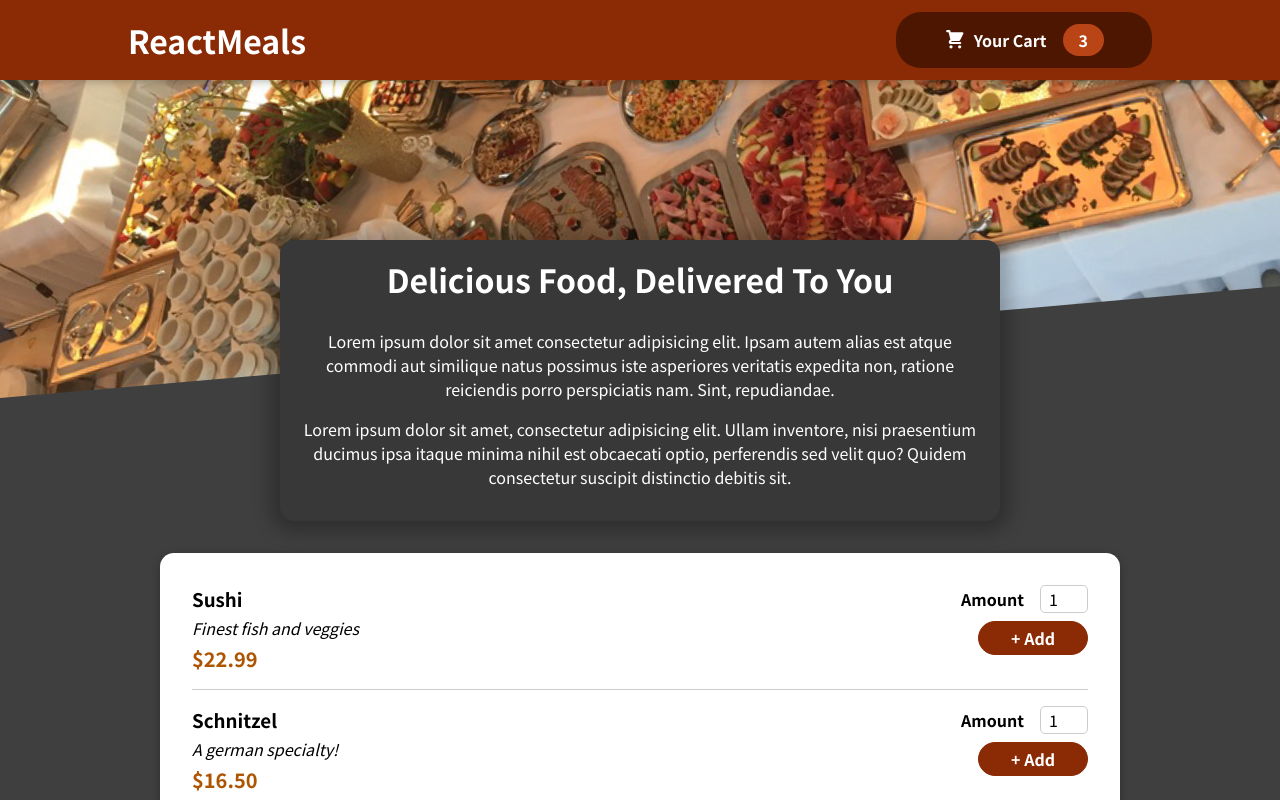
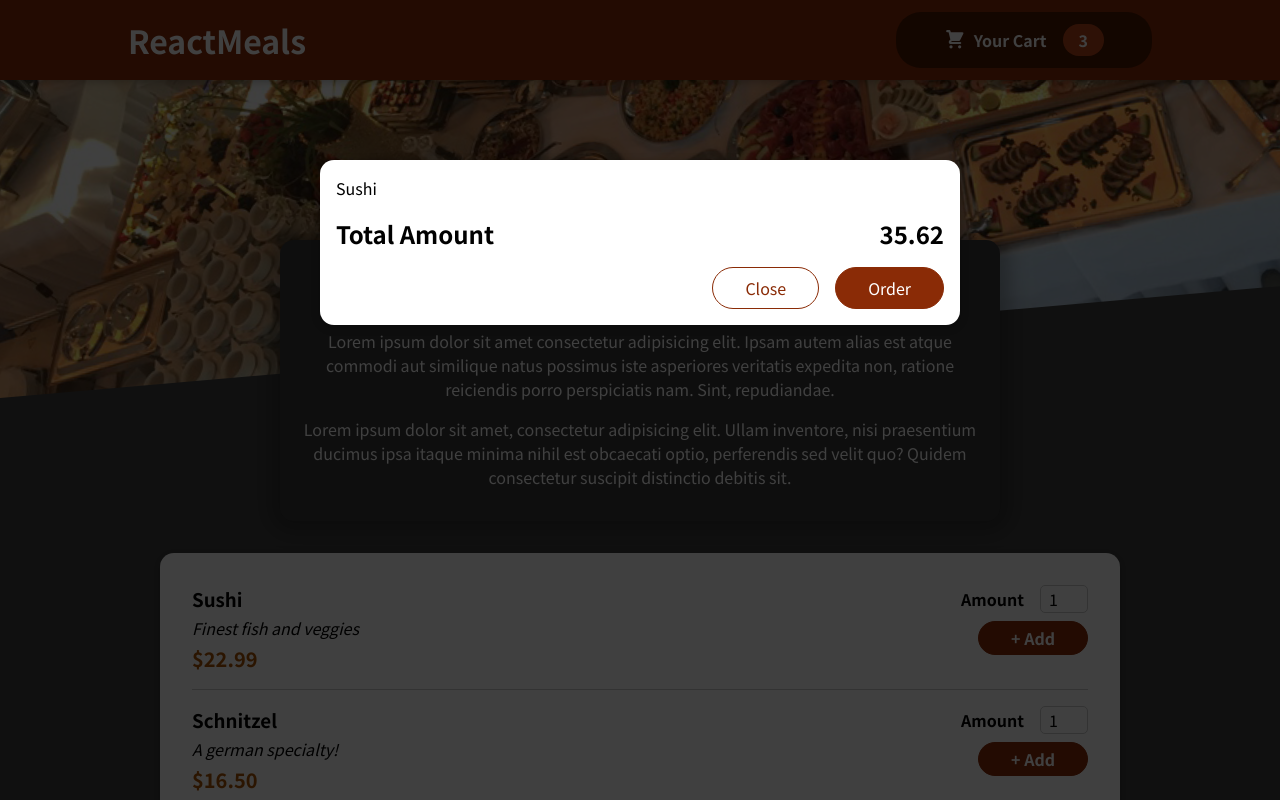
Before and after one commit to Dilan03/dummy-food-order-app, a React (Create React App) app: page / in a window 1280 px wide. Shown: the top 800 px of the page. Built offline with nearby package versions, Linux system fonts and the light colour scheme.

Commit message:
Modal and Cart added

```diff
--- a/public/index.html
+++ b/public/index.html
@@ -28,6 +28,7 @@
   </head>
   <body>
     <noscript>You need to enable JavaScript to run this app.</noscript>
+    <div id="overlays"></div>
     <div id="root"></div>
     <!--
       This HTML file is a template.
--- a/src/App.js
+++ b/src/App.js
@@ -1,10 +1,12 @@
 import {Fragment} from 'react';
 import Header from "./components/Layout/Header";
 import Meals from './components/Meals/Meals'
+import Cart from './components/Cart/Cart'
 
 function App() {
   return (
     <Fragment>
+      <Cart/>
       <Header/>
       <main>
         <Meals/>
--- /dev/null
+++ b/src/components/Cart/Cart.js
@@ -0,0 +1,24 @@
+import React from 'react';
+import classes from './Cart.module.css';
+import Modal from '../UI/Modal'
+
+const Cart = () => {
+  const cartItems = <ul className={classes['cart-items']}>{[{id: 'c1', name:'Sushi', amount: 2, price: 12.99},
+  ].map(item => <li>{item.name}</li>)}</ul>;
+
+  return (
+    <Modal>
+      {cartItems}
+      <div className={classes.total}>
+        <span>Total Amount</span>
+        <span>35.62</span>
+      </div>
+      <div className={classes.actions}>
+        <button className={classes['button--alt']}>Close</button>
+        <button className={classes.button}>Order</button>
+      </div>
+    </Modal>
+  )
+}
+
+export default Cart
--- /dev/null
+++ b/src/components/Cart/Cart.module.css
@@ -0,0 +1,46 @@
+.cart-items {
+  list-style: none;
+  margin: 0;
+  padding: 0;
+  max-height: 20rem;
+  overflow: auto;
+}
+
+.total {
+  display: flex;
+  justify-content: space-between;
+  align-items: center;
+  font-weight: bold;
+  font-size: 1.5rem;
+  margin: 1rem 0;
+}
+
+.actions {
+  text-align: right;
+}
+
+.actions button {
+  font: inherit;
+  cursor: pointer;
+  background-color: transparent;
+  border: 1px solid #8a2b06;
+  padding: 0.5rem 2rem;
+  border-radius: 25px;
+  margin-left: 1rem;
+}
+
+.actions button:hover,
+.actions button:active {
+  background-color: #5a1a01;
+  border-color: #5a1a01;
+  color: white;
+}
+
+.actions .button--alt {
+  color: #8a2b06;
+}
+
+.actions .button {
+  background-color: #8a2b06;
+  color: white;
+}
--- /dev/null
+++ b/src/components/UI/Modal.js
@@ -0,0 +1,26 @@
+import React, {Fragment} from 'react';
+import classes from './Modal.module.css';
+import ReactDOM from 'react-dom';
+
+const Backdrop = props => {
+  return <div className={classes.backdrop}></div>
+};
+
+const ModalOverlay = props => {
+  return (
+    <div className={classes.modal}>
+      <div className={classes.content}>{props.children}</div>
+    </div>
+  );
+};
+
+const portalElement = document.getElementById('overlays');
+
+const Modal = (props) => {
+  return <Fragment>
+      {ReactDOM.createPortal(<Backdrop/>, portalElement)}
+      {ReactDOM.createPortal(<ModalOverlay>{props.children}</ModalOverlay>, portalElement)}
+    </Fragment>
+};
+
+export default Modal
--- /dev/null
+++ b/src/components/UI/Modal.module.css
@@ -0,0 +1,40 @@
+.backdrop {
+  position: fixed;
+  top: 0;
+  left: 0;
+  width: 100%;
+  height: 100vh;
+  z-index: 20;
+  background-color: rgba(0, 0, 0, 0.75);
+}
+
+.modal {
+  position: fixed;
+  top: 20vh;
+  left: 5%;
+  width: 90%;
+  background-color: white;
+  padding: 1rem;
+  border-radius: 14px;
+  box-shadow: 0 2px 8px rgba(0, 0, 0, 0.25);
+  z-index: 30;
+  animation: slide-down 300ms ease-out forwards;
+}
+
+@media (min-width: 768px) {
+  .modal {
+    width: 40rem;
+    left: calc(50% - 20rem);
+  }
+}
+
+@keyframes slide-down {
+  from {
+    opacity: 0;
+    transform: translateY(-3rem);
+  }
+  to {
+    opacity: 1;
+    transform: translateY(0);
+  }
+}
```
Also changed, not shown: 1 other file (tests, documents, lock files or other folders).
